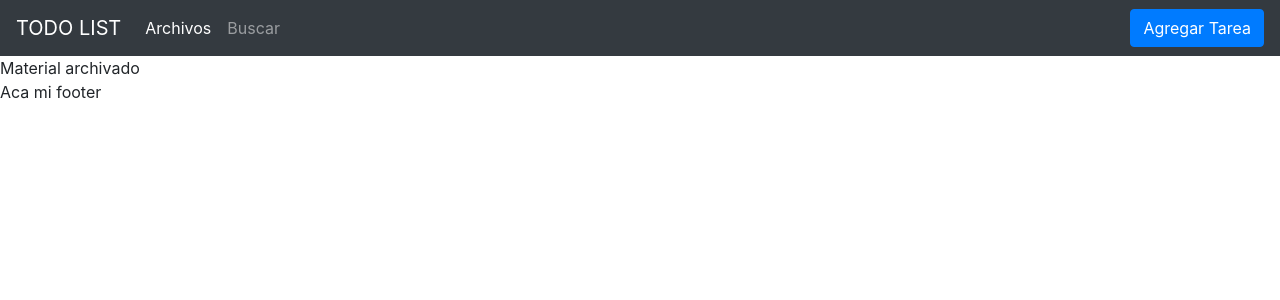
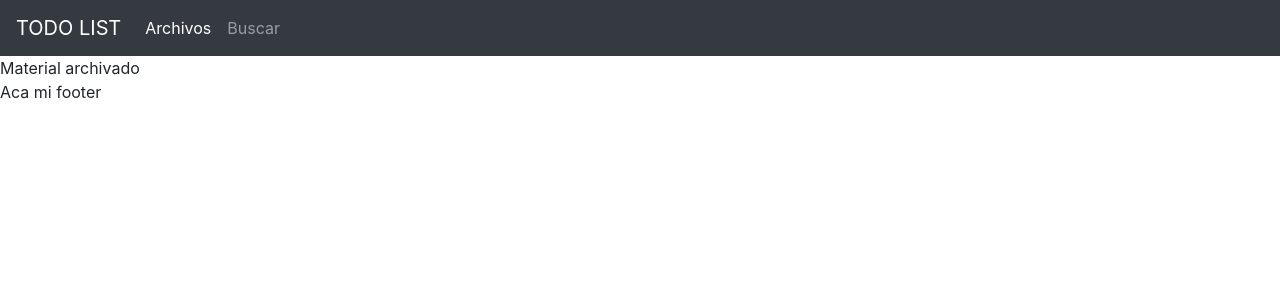
Before and after one commit to ibarzabal-jm/React-TODO-list, a React (Create React App) app in the folder frontend/: page /Archived in a window 1280 px wide. Shown: the top 300 px of the page. Built offline with nearby package versions, Linux system fonts and the light colour scheme.

Commit message:
Update NavegationBar.js

```diff
--- a/frontend/src/components/ui/NavegationBar.js
+++ b/frontend/src/components/ui/NavegationBar.js
@@ -1,13 +1,15 @@
-import React from 'react'
+import React, { useState } from 'react'
 import { Link, NavLink } from 'react-router-dom'
 
 import Navbar from 'react-bootstrap/Navbar'
 import Nav from 'react-bootstrap/Nav'
 import Button from 'react-bootstrap/Button'
+import { TodoAddModal } from '../todoApp/TodoAddModal'
 
-import { AddTodoModal }  from '../modal/AddTodoModal'
+
 
 export const NavegationBar = () => {
+
     return (
         <>
             <Navbar collapseOnSelect  bg="dark" variant="dark">
@@ -34,12 +36,9 @@ export const NavegationBar = () => {
 
                 </Nav>
 
-                <Nav>
-                    <Button>Agregar Tarea</Button>
-                </Nav>
 
             </Navbar>
-            <AddTodoModal />
+
         </>
     )
 }
```
